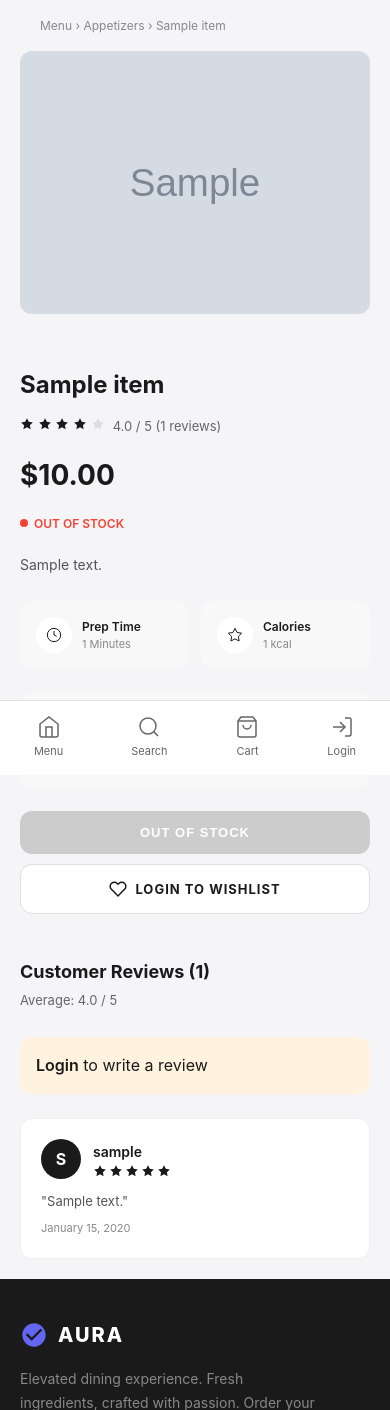
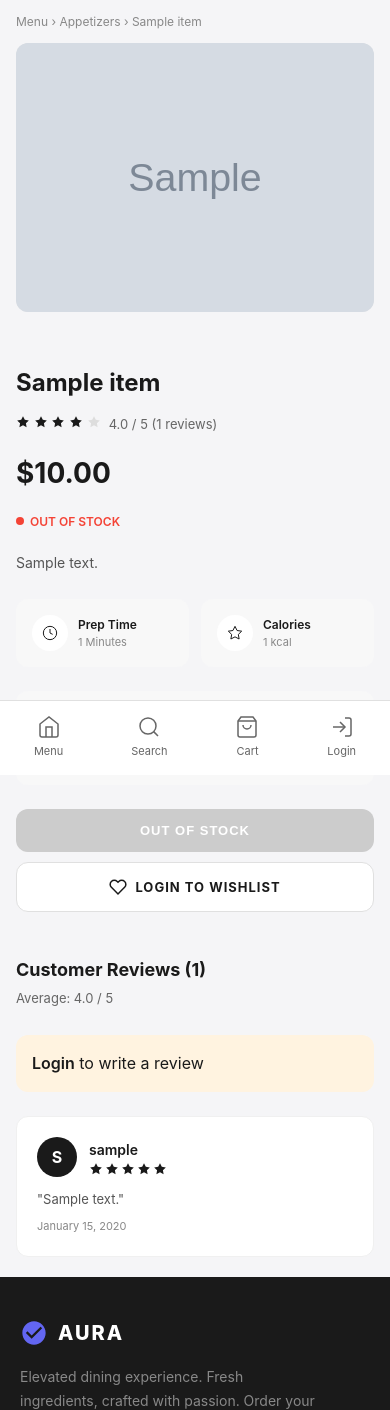
Before and after one commit to mona585/Customer-Ordering-System, a Flask app: page /customer/product/1 in a window 390 px wide. Shown: the part 69-1479 px from the top of the page. Run offline with Flask 3, Linux system fonts and the light colour scheme; tables that the repository leaves empty hold one stand-in row (values such as "Sample post"); grey boxes marked "Sample" are stand-in pictures; parts of the project's set-up code (start-up, migrations or seed data) failed here and were passed over.

Commit message:
style(product_details.html): adjust breadcrumb and section padding with safe-area insets for mobile screens

```diff
--- a/app/templates/products/product_details.html
+++ b/app/templates/products/product_details.html
@@ -4,7 +4,7 @@
 
 {% block content %}
 <style>
-.bread{padding:16px 40px;font-size:12px;color:var(--cl)}
+.bread{padding:16px 40px;padding-left:max(40px, env(safe-area-inset-left, 0px));padding-right:max(40px, env(safe-area-inset-right, 0px));font-size:12px;color:var(--cl)}
 .bread a{color:var(--cl)}
 .bread a:hover{color:var(--c1)}
 
@@ -89,7 +89,10 @@ h1{font-size:24px;font-weight:700;margin-bottom:12px}
 }
 @media(max-width:500px){
   .rec-g{grid-template-columns:1fr}
-  .wrap,.rec,.reviews{padding:0 20px 20px}
+  .wrap,.rec,.reviews{padding:0 20px 20px;padding-left:max(16px, env(safe-area-inset-left, 0px));padding-right:max(16px, env(safe-area-inset-right, 0px))}
+}
+@media(max-width:768px){
+  .bread{padding:12px 16px;padding-left:max(16px, env(safe-area-inset-left, 0px));padding-right:max(16px, env(safe-area-inset-right, 0px))}
 }
 
 /* Wishlist Button */
```
